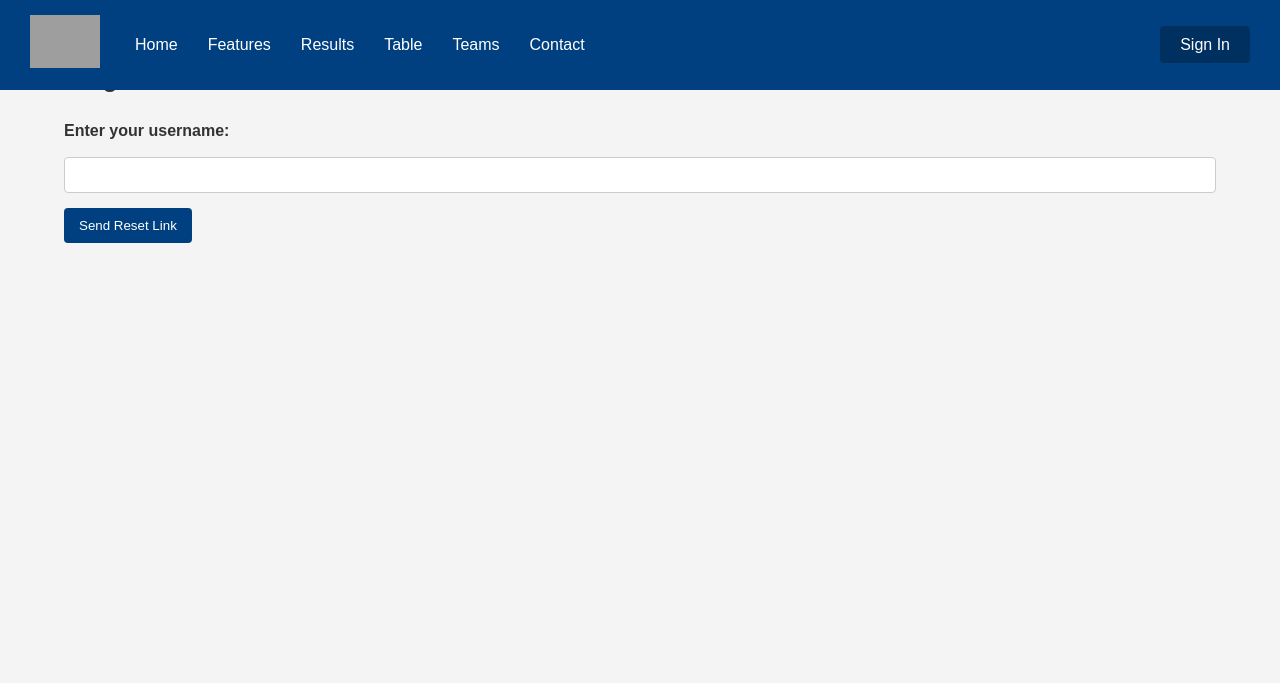
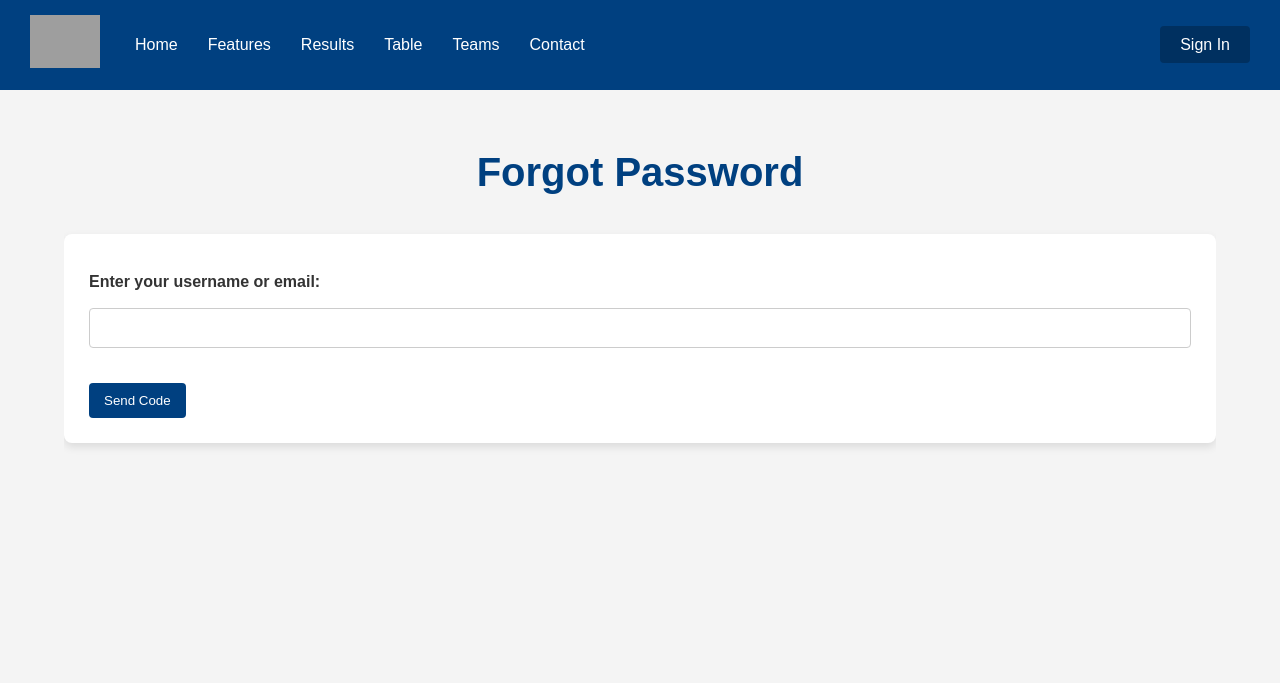
Before and after one commit to minnocent12/Mysoccer1, a PHP site: page /forgot_password.php in a window 1280 px wide. Shown: the top 683 px of the page. Run offline with PHP 8.4, Linux system fonts and the light colour scheme; tables that the repository leaves empty or names only in its code hold one stand-in row (values such as "Sample post"); some libraries are stand-ins or nearby versions; grey boxes are pictures that could not be loaded.

Commit message:
new updates

```diff
--- a/forgot_password.php
+++ b/forgot_password.php
@@ -7,56 +7,124 @@ error_reporting(E_ALL);
 session_start();
 require 'includes/db_connect.php';
 
+// Include PHPMailer
+use PHPMailer\PHPMailer\PHPMailer;
+use PHPMailer\PHPMailer\Exception;
+
+require 'vendor/autoload.php'; // Adjust the path if not using Composer
+
 $message = '';
+$show_reset_form = false;
 
-if ($_SERVER['REQUEST_METHOD'] == 'POST') {
-    $username = trim($_POST['username']);
+if ($_SERVER['REQUEST_METHOD'] === 'POST')
+{
+    if (isset($_POST['send_code'])) {
+        // Step 1: Verify username/email and send the code
+        $identifier = trim($_POST['identifier']);
 
-    // Basic validation
-    if(empty($username)){
-        $message = "Please enter your username.";
+        if (empty($identifier)) {
+            $message = "Please enter your username or email.";
         } else {
             // Check if user exists
-        $stmt = $conn->prepare("SELECT email FROM admins WHERE username = ?");
-        $stmt->bind_param("s", $username);
+            $stmt = $conn->prepare("SELECT id, email FROM admins WHERE username = ? OR email = ?");
+            $stmt->bind_param("ss", $identifier, $identifier);
             $stmt->execute();
             $stmt->store_result();
 
-        if($stmt->num_rows > 0){
-            $stmt->bind_result($email);
+            if ($stmt->num_rows > 0) {
+                $stmt->bind_result($user_id, $email);
                 $stmt->fetch();
 
-            // Generate a password reset token (simple example)
-            $token = bin2hex(random_bytes(50));
-            $expires = date("U") + 1800; // 30 minutes
+                // Generate a unique security code
+                $security_code = str_pad(random_int(100000, 999999), 6, '0', STR_PAD_LEFT);
+                $expires = time() + 900; // 15 minutes
 
-            // Store token in the database (add 'password_reset_token' and 'password_reset_expires' columns to 'admins' table)
-            $stmt_update = $conn->prepare("UPDATE admins SET password_reset_token = ?, password_reset_expires = ? WHERE username = ?");
-            $stmt_update->bind_param("sis", $token, $expires, $username);
+                // Store the code and expiry in the database
+                $stmt_update = $conn->prepare("UPDATE admins SET password_reset_code = ?, password_reset_expires = ? WHERE id = ?");
+                $stmt_update->bind_param("sii", $security_code, $expires, $user_id);
                 $stmt_update->execute();
 
-            // Send password reset email (ensure mail settings are configured)
-            $reset_link = "http://localhost/mysoccer/reset_password.php?token=" . $token;
-            $subject = "Password Reset Request";
-            $body = "Hi $username,\n\nPlease click the link below to reset your password:\n$reset_link\n\nThis link will expire in 30 minutes.\n\nIf you did not request a password reset, please ignore this email.";
+                // Send the email with the security code using PHPMailer
+                $mail = new PHPMailer(true);
+                try {
+                    // SMTP configuration
+                    $mail->isSMTP();
+                    $mail->Host = 'smtp.gmail.com'; // Replace with your SMTP server
+                    $mail->SMTPAuth = true;
+                    $mail->Username = 'mirenge.innocent@gmail.com'; // SMTP username
+                    $mail->Password = 'dsng tooj bszc niuj'; // SMTP password
+                    $mail->SMTPSecure = PHPMailer::ENCRYPTION_STARTTLS; // Encryption type
+                    $mail->Port = 587; // SMTP port
 
-            if(mail($email, $subject, $body)){
-                $message = "A password reset link has been sent to your email.";
-            } else {
-                $message = "Failed to send password reset email.";
+                    // Email content
+                    $mail->setFrom('mirenge.innocent@gmail.com', 'MySoccer'); // Replace with your email
+                    $mail->addAddress($email); // Add recipient
+                    $mail->Subject = 'Your Password Reset Code';
+                    $mail->Body = "Hi,\n\nYour password reset code is: $security_code\n\nThis code will expire in 15 minutes.\n\nIf you did not request a password reset, please ignore this email.";
+
+                    $mail->send();
+                    $message = "A security code has been sent to your email.";
+                    $show_reset_form = true;
+                } catch (Exception $e) {
+                    $message = "Failed to send the security code. Mailer Error: {$mail->ErrorInfo}";
                 }
 
                 $stmt_update->close();
             } else {
-            $message = "No user found with that username.";
+                $message = "No user found with that username or email.";
+            }
+            $stmt->close();
+        }
+    } elseif (isset($_POST['reset_password'])) {
+        // Step 2: Verify the security code and reset the password
+        $security_code = trim($_POST['security_code']);
+        $new_password = trim($_POST['new_password']);
+
+        // Password validation function
+        function isValidPassword($password) {
+            return strlen($password) >= 8 &&                 // Minimum length
+                   preg_match('/[A-Z]/', $password) &&       // At least one uppercase letter
+                   preg_match('/[0-9]/', $password) &&       // At least one digit
+                   preg_match('/[\W]/', $password);         // At least one special character
         }
 
+        if (empty($security_code) || empty($new_password)) {
+            $message = "Please fill out all fields.";
+        } elseif (!isValidPassword($new_password)) {
+            $message = "Password must be at least 8 characters long, include at least 1 number, 1 uppercase letter, and 1 special character.";
+        } else {
+            // Check the security code
+            $stmt = $conn->prepare("SELECT id FROM admins WHERE password_reset_code = ? AND password_reset_expires >= ?");
+            $current_time = time();
+            $stmt->bind_param("si", $security_code, $current_time);
+            $stmt->execute();
+            $stmt->store_result();
+
+            if ($stmt->num_rows > 0) {
+                $stmt->bind_result($user_id);
+                $stmt->fetch();
+
+                // Update the password
+                $hashed_password = password_hash($new_password, PASSWORD_BCRYPT);
+                $stmt_update = $conn->prepare("UPDATE admins SET password = ?, password_reset_code = NULL, password_reset_expires = NULL WHERE id = ?");
+                $stmt_update->bind_param("si", $hashed_password, $user_id);
+                $stmt_update->execute();
+
+                $message = "Your password has been reset successfully.";
+                header("Location: login.php");
+                exit;
+            } else {
+                $message = "Invalid or expired security code.";
+            }
             $stmt->close();
         }
     }
+
+}
 ?>
+
 <!DOCTYPE html>
-<html>
+<html lang="en">
 <head>
     <meta charset="UTF-8">
     <title>Forgot Password - MySoccer</title>
@@ -67,19 +135,43 @@ if ($_SERVER['REQUEST_METHOD'] == 'POST') {
 
 <main>
     <div class="container">
-        <section class="forgot-password-section">
+        <section class="account-section">
+
             <h2>Forgot Password</h2>
-            <?php if($message): ?>
-                <p class="<?php echo strpos($message, 'sent') !== false ? 'success-message' : 'error-message'; ?>"><?php echo htmlspecialchars($message); ?></p>
+            <div class="register-prompt">
+                <?php if ($message): ?>
+                    <p class="<?php echo strpos($message, 'successfully') !== false ? 'success-message' : 'error-message'; ?>"><?php echo htmlspecialchars($message); ?></p>
                 <?php endif; ?>
+
+                <?php if (!$show_reset_form): ?>
+                    <!-- Step 1: Request Username or Email -->
                     <form method="POST" action="forgot_password.php">
-                <label for="username">Enter your username:</label>
-                <input type="text" id="username" name="username" required>
+                        <label for="identifier">Enter your username or email:</label>
+                        <input type="text" id="identifier" name="identifier" required>
+                        <button type="submit" name="send_code">Send Code</button>
+                    </form>
+                <?php else: ?>
+                    <!-- Step 2: Reset Password -->
+                    <form method="POST" action="forgot_password.php">
+                        <label for="security_code">Security Code:</label>
+                        <input type="text" id="security_code" name="security_code" required>
 
-                <button type="submit">Send Reset Link</button>
+                        <label for="new_password">New Password:</label>
+                        <input type="password" id="new_password" name="new_password" required>
+
+                        <button type="submit" name="reset_password">Reset Password</button>
                     </form>
+                <?php endif; ?>
+
+
+            </div>
+
+
+
+
         </section>
     </div>
+
 </main>
 
 <?php include 'includes/footer.php'; ?>
```
Also changed, not shown: features.php (+7 -4 lines), results.php (+20 -9 lines), table.php (+7 -4 lines), teams.php (+6 -4 lines). Lines whose indentation alone changed are shown as unchanged.
